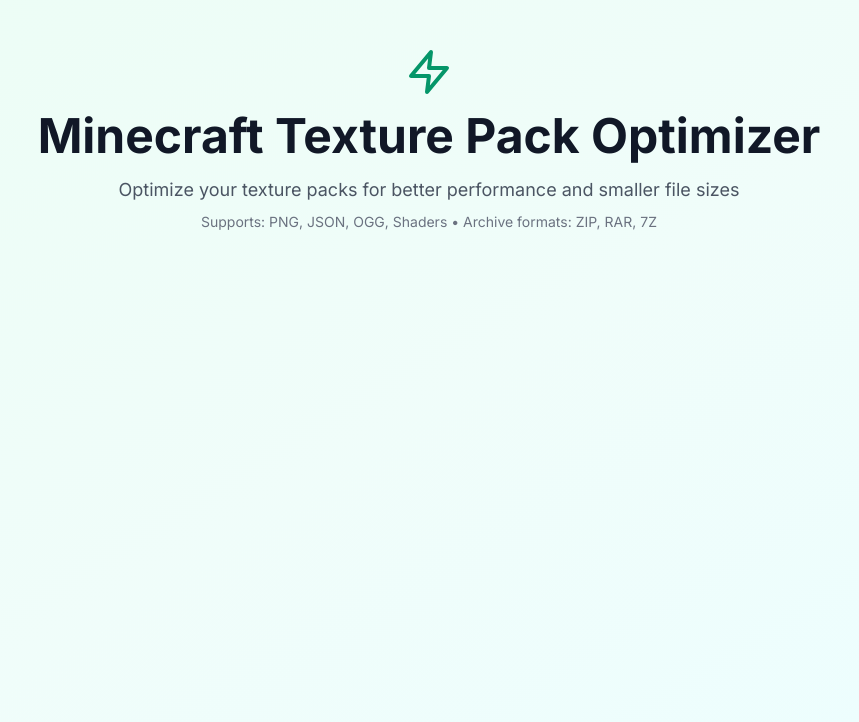
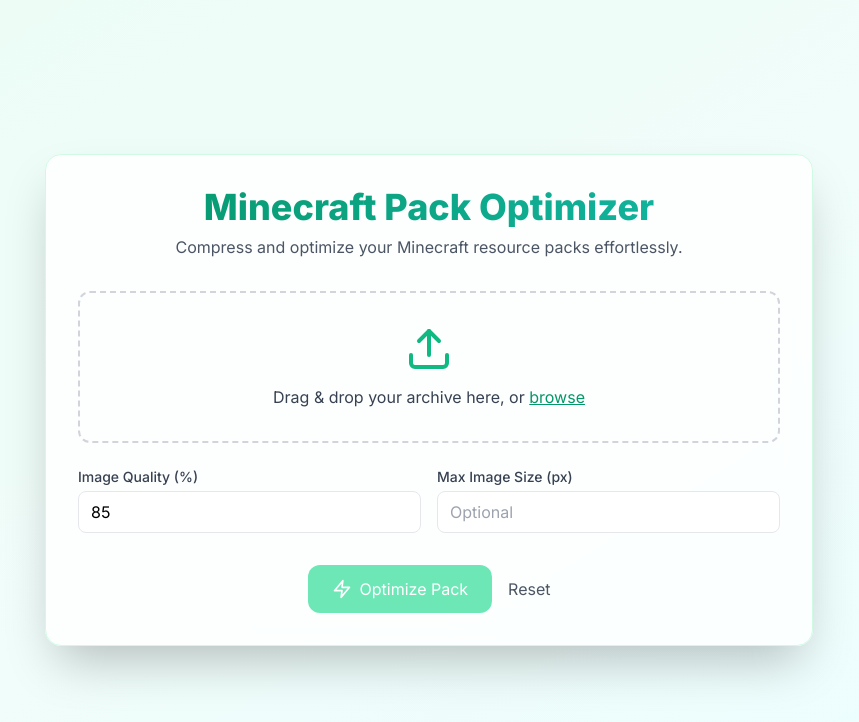
Before and after one commit to PickoCore/Khaizen-Frontend, a Next.js app: page / in a window 1280 px wide. Shown: the top 722 px of the page, without its empty margins (211-1070 px from the left). Built offline with nearby package versions, Linux system fonts and the light colour scheme.

Commit message:
Update page.tsx

```diff
--- a/app/page.tsx
+++ b/app/page.tsx
@@ -38,13 +38,14 @@
   const [downloadFilename, setDownloadFilename] = useState<string>('');
   const [error, setError] = useState<string | null>(null);
   const [dragActive, setDragActive] = useState(false);
+  const [downloadUrl, setDownloadUrl] = useState<string | null>(null); // ✅ FIX
 
   const handleDrag = useCallback((e: React.DragEvent) => {
     e.preventDefault();
     e.stopPropagation();
-    if (e.type === "dragenter" || e.type === "dragover") {
+    if (e.type === 'dragenter' || e.type === 'dragover') {
       setDragActive(true);
-    } else if (e.type === "dragleave") {
+    } else if (e.type === 'dragleave') {
       setDragActive(false);
     }
   }, []);
@@ -102,6 +103,7 @@
     setStats(null);
     setDownloadBlob(null);
     setDownloadFilename('');
+    setDownloadUrl(null);
 
     const formData = new FormData();
     formData.append('file', file);
@@ -125,7 +127,6 @@
         throw new Error(errorData.detail || 'Optimization failed');
       }
 
-      // Extract stats from headers
       const headers = response.headers;
       const fileTypesStr = headers.get('X-File-Types');
       const fileTypes = fileTypesStr ? JSON.parse(fileTypesStr) : {};
@@ -138,26 +139,25 @@
         optimizedFiles: parseInt(headers.get('X-Optimized-Files') || '0'),
         bytesSaved: parseInt(headers.get('X-Bytes-Saved') || '0'),
         actualBytesSaved: parseInt(headers.get('X-Actual-Bytes-Saved') || '0'),
-        fileTypes: fileTypes
+        fileTypes: fileTypes,
       };
 
       setStats(optimizationStats);
 
-      // Get filename from Content-Disposition header
       const contentDisposition = headers.get('Content-Disposition');
       let filename = 'optimized_pack.zip';
       if (contentDisposition) {
         const filenameMatch = contentDisposition.match(/filename="?(.+)"?/i);
-        if (filenameMatch) {
-          filename = filenameMatch[1];
-        }
+        if (filenameMatch) filename = filenameMatch[1];
       }
       setDownloadFilename(filename);
 
-      // Store blob for download
       const blob = await response.blob();
       setDownloadBlob(blob);
 
+      // ✅ FIX — generate and store download URL
+      const url = window.URL.createObjectURL(blob);
+      setDownloadUrl(url);
     } catch (err) {
       setError(err instanceof Error ? err.message : 'An error occurred');
     } finally {
@@ -166,15 +166,14 @@
   };
 
   const handleDownload = () => {
-    if (downloadBlob && downloadFilename) {
-      const url = window.URL.createObjectURL(downloadBlob);
+    if (downloadUrl && downloadFilename) {
       const a = document.createElement('a');
-      a.href = url;
+      a.href = downloadUrl;
       a.download = downloadFilename;
       document.body.appendChild(a);
       a.click();
       document.body.removeChild(a);
-      window.URL.revokeObjectURL(url);
+      window.URL.revokeObjectURL(downloadUrl);
     }
   };
 
@@ -184,30 +183,133 @@
     setDownloadBlob(null);
     setDownloadFilename('');
     setError(null);
+    setDownloadUrl(null);
   };
 
   return (
-    <main className="min-h-screen bg-gradient-to-br from-emerald-50 via-teal-50 to-cyan-50">
-      <div className="container mx-auto px-4 py-12 max-w-5xl">
-        {/* Header */}
-        <div className="text-center mb-12">
-          <div className="flex items-center justify-center mb-4">
-            <Zap className="w-12 h-12 text-emerald-600" />
-          </div>
-          <h1 className="text-5xl font-bold text-gray-900 mb-4">
-            Minecraft Texture Pack Optimizer
+    <main className="min-h-screen bg-gradient-to-br from-emerald-50 via-teal-50 to-cyan-50 flex flex-col items-center justify-center p-6">
+      <div className="bg-white/80 backdrop-blur-lg shadow-2xl rounded-2xl p-8 w-full max-w-3xl transition-all duration-300 border border-emerald-100">
+        <div className="text-center mb-8">
+          <h1 className="text-4xl font-extrabold bg-gradient-to-r from-emerald-600 to-teal-500 bg-clip-text text-transparent">
+            Minecraft Pack Optimizer
           </h1>
-          <p className="text-gray-600 text-lg mb-2">
-            Optimize your texture packs for better performance and smaller file sizes
-          </p>
-          <p className="text-sm text-gray-500">
-            Supports: PNG, JSON, OGG, Shaders • Archive formats: ZIP, RAR, 7Z
+          <p className="text-gray-600 mt-2">
+            Compress and optimize your Minecraft resource packs effortlessly.
           </p>
         </div>
 
-        {/* Upload Section, Options, Error, Buttons, and Results */}
-        {/* (same as your original — no changes besides bug fix) */}
+        <div
+          onDragEnter={handleDrag}
+          onDragLeave={handleDrag}
+          onDragOver={handleDrag}
+          onDrop={handleDrop}
+          className={`border-2 border-dashed rounded-xl p-8 text-center transition-all cursor-pointer ${
+            dragActive
+              ? 'border-emerald-500 bg-emerald-50'
+              : 'border-gray-300 hover:border-emerald-400'
+          }`}
+        >
+          <input type="file" accept=".zip,.rar,.7z,.tar,.gz" onChange={handleFileChange} className="hidden" id="file-upload" />
+          <label htmlFor="file-upload" className="flex flex-col items-center justify-center space-y-3">
+            <Upload className="w-12 h-12 text-emerald-500" />
+            <span className="text-gray-700">
+              {file ? (
+                <span className="font-medium text-emerald-600">{file.name}</span>
+              ) : (
+                <>
+                  Drag & drop your archive here, or <span className="text-emerald-600 underline">browse</span>
+                </>
+              )}
+            </span>
+          </label>
+        </div>
 
+        {error && <p className="text-red-500 text-sm mt-3 text-center">{error}</p>}
+
+        <div className="mt-6 grid grid-cols-1 sm:grid-cols-2 gap-4">
+          <div>
+            <label className="block text-sm font-medium text-gray-700">Image Quality (%)</label>
+            <input
+              type="number"
+              min="1"
+              max="100"
+              value={quality}
+              onChange={(e) => setQuality(parseInt(e.target.value))}
+              className="mt-1 w-full border rounded-lg px-3 py-2 focus:outline-none focus:ring-2 focus:ring-emerald-500"
+            />
+          </div>
+          <div>
+            <label className="block text-sm font-medium text-gray-700">Max Image Size (px)</label>
+            <input
+              type="number"
+              placeholder="Optional"
+              value={maxSize}
+              onChange={(e) => setMaxSize(e.target.value)}
+              className="mt-1 w-full border rounded-lg px-3 py-2 focus:outline-none focus:ring-2 focus:ring-emerald-500"
+            />
+          </div>
+        </div>
+
+        <div className="flex justify-center mt-8 space-x-4">
+          <button
+            onClick={handleOptimize}
+            disabled={isProcessing || !file}
+            className={`flex items-center space-x-2 px-6 py-3 rounded-xl text-white transition-all ${
+              isProcessing || !file
+                ? 'bg-emerald-300 cursor-not-allowed'
+                : 'bg-emerald-500 hover:bg-emerald-600'
+            }`}
+          >
+            <Zap className="w-5 h-5" />
+            <span>{isProcessing ? 'Optimizing...' : 'Optimize Pack'}</span>
+          </button>
+          <button onClick={resetForm} className="text-gray-600 hover:text-gray-900 transition-colors">
+            Reset
+          </button>
+        </div>
+
+        {stats && (
+          <div className="mt-10 bg-emerald-50 border border-emerald-100 rounded-xl p-6">
+            <h2 className="text-lg font-bold text-emerald-700 mb-3 flex items-center">
+              <CheckCircle className="w-5 h-5 mr-2 text-emerald-500" />
+              Optimization Summary
+            </h2>
+            <ul className="text-gray-700 space-y-1">
+              <li>Original Size: <strong>{formatBytes(stats.originalSize)}</strong></li>
+              <li>Optimized Size: <strong>{formatBytes(stats.optimizedSize)}</strong></li>
+              <li>Files Optimized: <strong>{stats.optimizedFiles}/{stats.totalFiles}</strong></li>
+              <li>Bytes Saved: <strong>{formatBytes(stats.actualBytesSaved)}</strong></li>
+            </ul>
+
+            <div className="mt-5 flex flex-wrap gap-3">
+              {Object.entries(stats.fileTypes).map(([type, info]) => (
+                <div
+                  key={type}
+                  className="flex items-center bg-white border rounded-lg px-4 py-2 shadow-sm text-sm text-gray-700"
+                >
+                  {type === 'png' && <ImageIcon className="w-4 h-4 mr-2 text-emerald-500" />}
+                  {type === 'json' && <FileJson className="w-4 h-4 mr-2 text-emerald-500" />}
+                  {type === 'ogg' && <Music className="w-4 h-4 mr-2 text-emerald-500" />}
+                  {type === 'shader' && <Code className="w-4 h-4 mr-2 text-emerald-500" />}
+                  {type === 'other' && <FileArchive className="w-4 h-4 mr-2 text-emerald-500" />}
+                  <span className="capitalize">{type}</span>: {info.count}
+                </div>
+              ))}
+            </div>
+          </div>
+        )}
+
+        {downloadBlob && (
+          <div className="mt-8 text-center">
+            <button
+              onClick={handleDownload}
+              className="inline-flex items-center space-x-2 bg-emerald-500 hover:bg-emerald-600 text-white px-6 py-3 rounded-xl shadow-md transition-all"
+            >
+              <Download className="w-5 h-5" />
+              <span>Download Optimized Pack</span>
+            </button>
+          </div>
+        )}
       </div>
     </main>
   );
```
